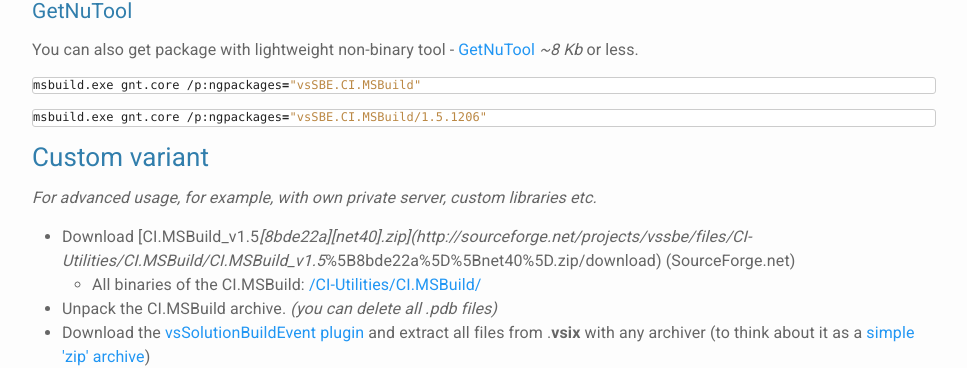
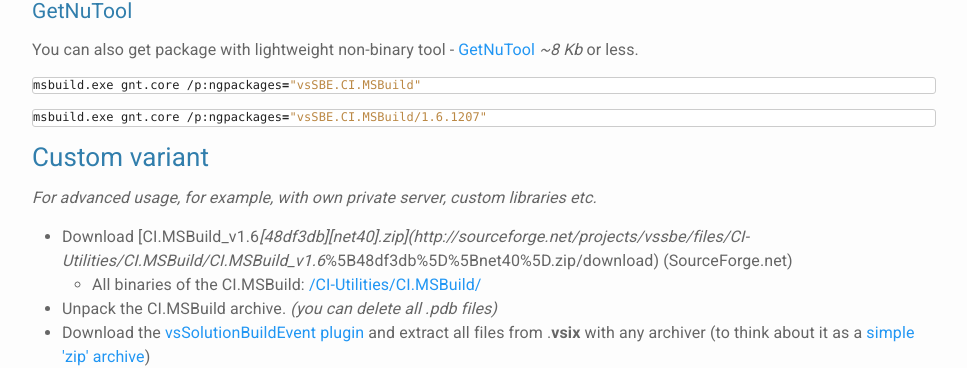
Before and after one commit to 3F/web.vsSBE, a Jekyll site: the page built from _doc/CI/CI.MSBuild.md, in a window 1280 px wide and 900 px high, scrolled down 573 px. Shown: the part 150-518 px from the top of the window, without its empty margins (156-1123 px from the left). Built offline with Jekyll 4.4.1, drawn with Linux system fonts in a browser that asks for light colours; nearby versions of some CDN libraries; Markdown is read by kramdown in place of the engine named in the settings; comment, search, counter and statistics services are not loaded.

Commit message:
links to 0.12.7

```diff
--- a/_config.yml
+++ b/_config.yml
@@ -42,8 +42,9 @@
 
 ## VSPackage
 
-lnkCur_VSPackage:   [ "v0.12.6", "vsSolutionBuildEvent_v0.12.6.5177_[6ad0511][net40].vsix", "https://visualstudiogallery.msdn.microsoft.com/0d1dbfd7-ed8a-40af-ae39-281bfeca2334/referral/118151" ]
+lnkCur_VSPackage:   [ "v0.12.7", "vsSolutionBuildEvent_v0.12.7.3805_[48df3db][net40].vsix", "https://visualstudiogallery.msdn.microsoft.com/0d1dbfd7-ed8a-40af-ae39-281bfeca2334/referral/118151" ]
 lnkList_VSPackage:  [
+                        [ "v0.12.7", "vsSolutionBuildEvent_v0.12.7.3805_[48df3db][net40].vsix", "http://sourceforge.net/projects/vssbe/files/v0.x/vsSolutionBuildEvent_v0.12.7.3805_%5B48df3db%5D%5Bnet40%5D.vsix/download" ],
                         [ "v0.12.6", "vsSolutionBuildEvent_v0.12.6.5177_[6ad0511][net40].vsix", "http://sourceforge.net/projects/vssbe/files/v0.x/vsSolutionBuildEvent_v0.12.6.5177_%5B6ad0511%5D%5Bnet40%5D.vsix/download" ],
                         [ "v0.12.5", "vsSolutionBuildEvent_v0.12.5.2477_[d018ea4][net40].vsix", "http://sourceforge.net/projects/vssbe/files/v0.x/vsSolutionBuildEvent_v0.12.5.2477_%5Bd018ea4%5D%5Bnet40%5D.vsix/download" ]
                     ]
@@ -56,8 +57,9 @@
 
 ## CI.MSBuild
 
-lnkCur_CIMSBuild:   [ "v1.5", "CI.MSBuild_v1.5_[8bde22a][net40].zip", "http://sourceforge.net/projects/vssbe/files/CI-Utilities/CI.MSBuild/CI.MSBuild_v1.5_%5B8bde22a%5D%5Bnet40%5D.zip/download" ]
+lnkCur_CIMSBuild:   [ "v1.6", "CI.MSBuild_v1.6_[48df3db][net40].zip", "http://sourceforge.net/projects/vssbe/files/CI-Utilities/CI.MSBuild/CI.MSBuild_v1.6_%5B48df3db%5D%5Bnet40%5D.zip/download" ]
 lnkList_CIMSBuild:  [
+                        [ "v1.6", "CI.MSBuild_v1.6_[48df3db][net40].zip", "http://sourceforge.net/projects/vssbe/files/CI-Utilities/CI.MSBuild/CI.MSBuild_v1.6_%5B48df3db%5D%5Bnet40%5D.zip/download" ],
                         [ "v1.5", "CI.MSBuild_v1.5_[8bde22a][net40].zip", "http://sourceforge.net/projects/vssbe/files/CI-Utilities/CI.MSBuild/CI.MSBuild_v1.5_%5B8bde22a%5D%5Bnet40%5D.zip/download" ]
                     ]
 lnkOld_CIMSBuild:   [
@@ -107,13 +109,14 @@
 
 ## NuGet Package for CI
 
-lnkCur_CIMNuGet:    [ "v1.5.1206", "vsSBE.CI.MSBuild.1.5.1.nupkg", "https://www.nuget.org/api/v2/package/vsSBE.CI.MSBuild/" ]
+lnkCur_CIMNuGet:    [ "v1.6.1207", "vsSBE.CI.MSBuild.1.6.1207.nupkg", "https://www.nuget.org/api/v2/package/vsSBE.CI.MSBuild/1.6.1207" ]
 lnkList_CIMNuGet:   [
+                        [ "v1.6.1207", "vsSBE.CI.MSBuild.1.6.1207.nupkg", "http://sourceforge.net/projects/vssbe/files/CI-Utilities/CI.MSBuild/NuGet_packages/vsSBE.CI.MSBuild.1.6.1207.nupkg/download" ],
                         [ "v1.5.1206", "vsSBE.CI.MSBuild.1.5.1206.nupkg", "http://sourceforge.net/projects/vssbe/files/CI-Utilities/CI.MSBuild/NuGet_packages/vsSBE.CI.MSBuild.1.5.1206.nupkg/download" ],
-                        [ "v1.5.1", "vsSBE.CI.MSBuild.1.5.1.nupkg", "http://sourceforge.net/projects/vssbe/files/CI-Utilities/CI.MSBuild/NuGet_packages/vsSBE.CI.MSBuild.1.5.1.nupkg/download" ],
-                        [ "v1.5.0", "vsSBE.CI.MSBuild.1.5.0.nupkg", "http://sourceforge.net/projects/vssbe/files/CI-Utilities/CI.MSBuild/NuGet_packages/vsSBE.CI.MSBuild.1.5.0.nupkg/download" ]
+                        [ "v1.5.1", "vsSBE.CI.MSBuild.1.5.1.nupkg", "http://sourceforge.net/projects/vssbe/files/CI-Utilities/CI.MSBuild/NuGet_packages/vsSBE.CI.MSBuild.1.5.1.nupkg/download" ]
                     ]
 lnkOld_CIMNuGet:    [
+                        [ "v1.5.0", "vsSBE.CI.MSBuild.1.5.0.nupkg", "http://sourceforge.net/projects/vssbe/files/CI-Utilities/CI.MSBuild/NuGet_packages/vsSBE.CI.MSBuild.1.5.0.nupkg/download" ],
                         [ "v1.4.0", "vsSBE.CI.MSBuild.1.4.0.nupkg", "http://sourceforge.net/projects/vssbe/files/CI-Utilities/CI.MSBuild/NuGet_packages/vsSBE.CI.MSBuild.1.4.0.nupkg/download" ],
                         [ "v1.3.0", "vsSBE.CI.MSBuild.1.3.0.nupkg", "http://sourceforge.net/projects/vssbe/files/CI-Utilities/CI.MSBuild/NuGet_packages/vsSBE.CI.MSBuild.1.3.0.nupkg/download" ]
                     ]
```
